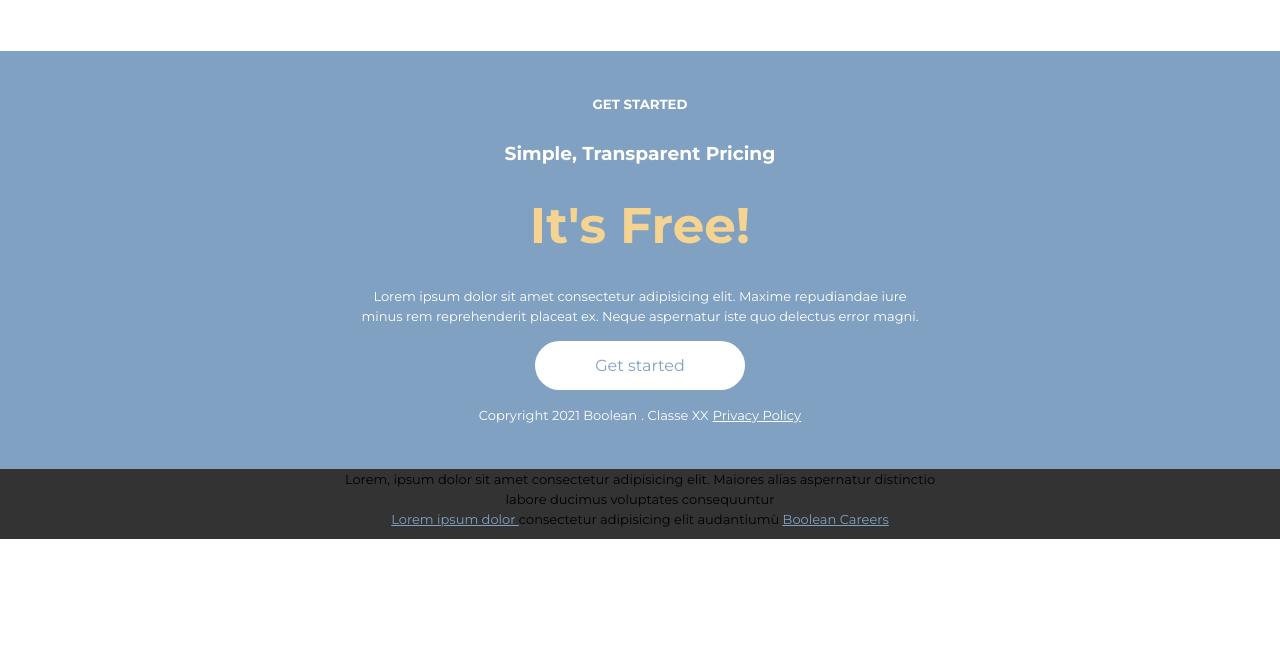
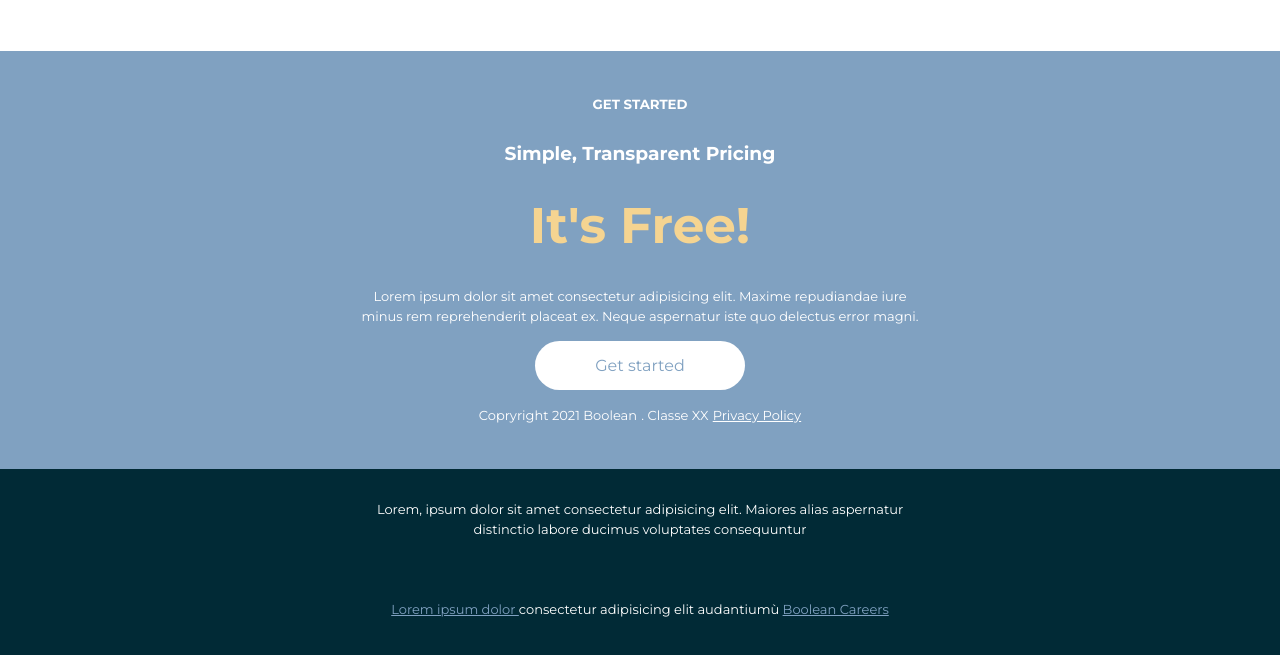
Before and after one commit to LuigiPascali/htmlcss-responsive-layout, a plain HTML site: page index.html in a window 1280 px wide. Shown: the part 3532-4187 px from the top of the page. Before the commit the page ends 4071 px from the top, so only its background shows below. Drawn offline with nearby package versions, Linux system fonts and the light colour scheme.

Commit message:
fixing color and dimensions footer, fine esercizio

```diff
--- a/css/style.css
+++ b/css/style.css
@@ -298,7 +298,7 @@ footer h2 {
     content: ".";
 }
 
-.footer_bottom_text > * {
+.footer_bottom_txt > * {
     padding: 1.875rem;
 }
 
@@ -306,6 +306,9 @@ footer h2 {
     color: var(--secondary_color);
 }
 
+.footer_bottom_txt {
+    color: var(--white);
+}
 
 /*
    !RESPONSIVE DESIGN
--- a/index.html
+++ b/index.html
@@ -620,7 +620,7 @@
 
         </section>
 
-        <section id="copyright" class="bg_fourth_color">
+        <section id="copyright" class="bg_main_color">
 
             <div class="footer_bottom txt_center">
 
```
